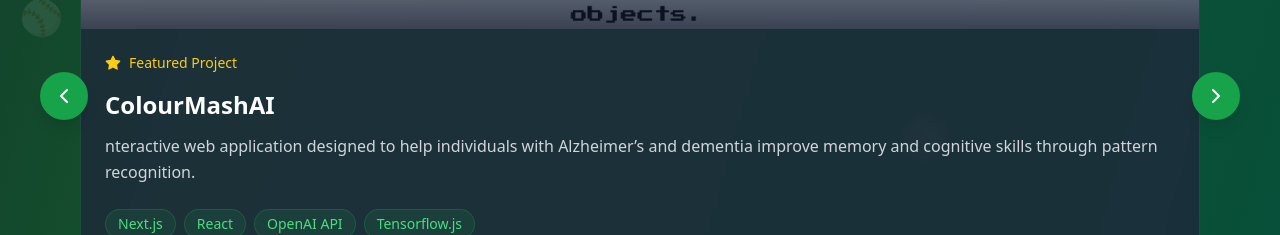
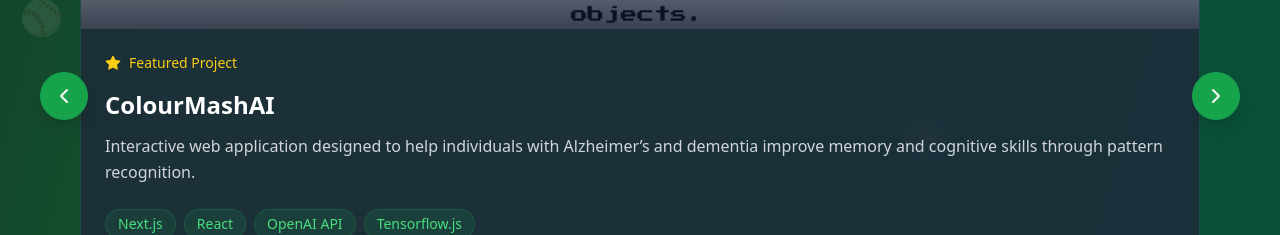
Before and after one commit to srigan-s/srigansite, a React (Vite) app: page / in a window 1280 px wide. Shown: the part 3560-3795 px from the top of the page. Built offline with nearby package versions, Linux system fonts and the light colour scheme; grey boxes are pictures that could not be loaded.

Commit message:
Fixed colourmash

```diff
--- a/src/components/Projects.tsx
+++ b/src/components/Projects.tsx
@@ -26,7 +26,7 @@
   const projects = [
     {
       title: "ColourMashAI",
-      description: "nteractive web application designed to help individuals with Alzheimer’s and dementia improve memory and cognitive skills through pattern recognition.",
+      description: "Interactive web application designed to help individuals with Alzheimer’s and dementia improve memory and cognitive skills through pattern recognition.",
       technologies: ["Next.js","React", "OpenAI API", "Tensorflow.js"],
       featured: true,
       github: "https://github.com/srigan-s/ColourMash",
```
